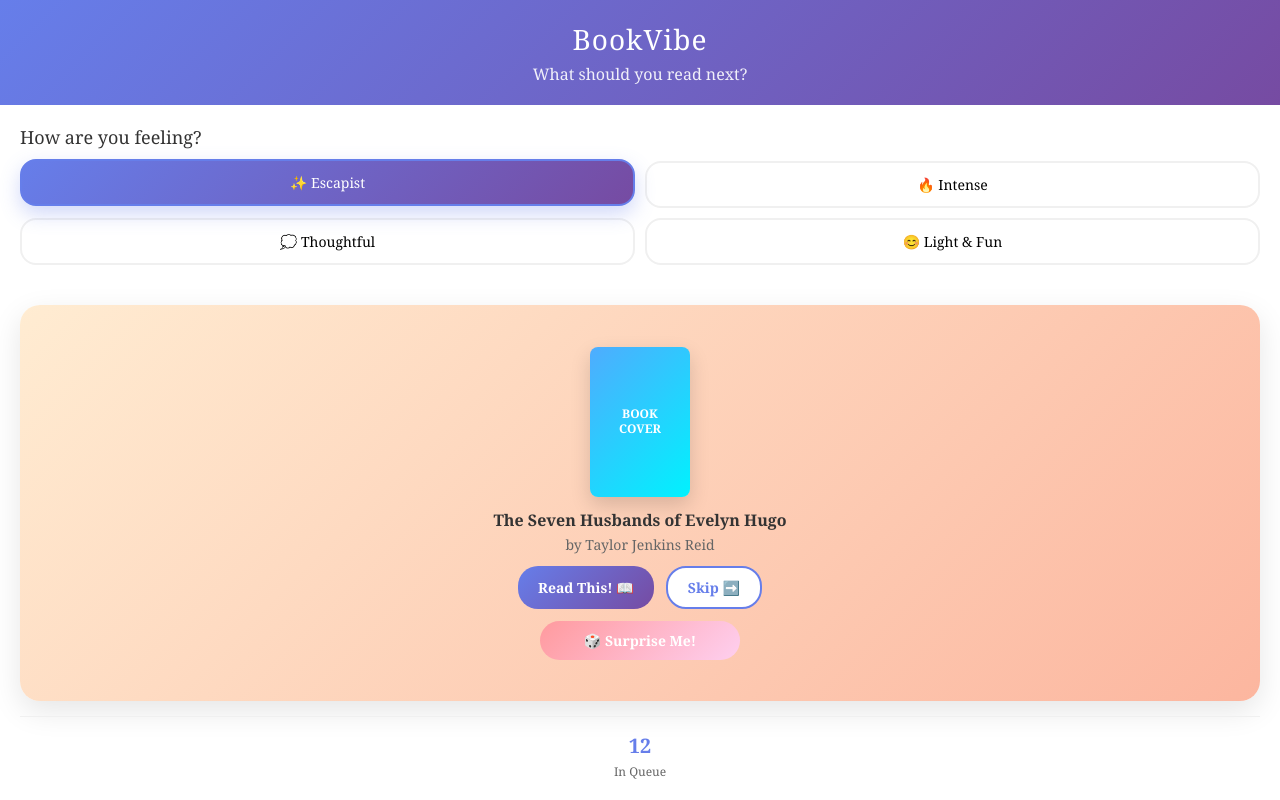
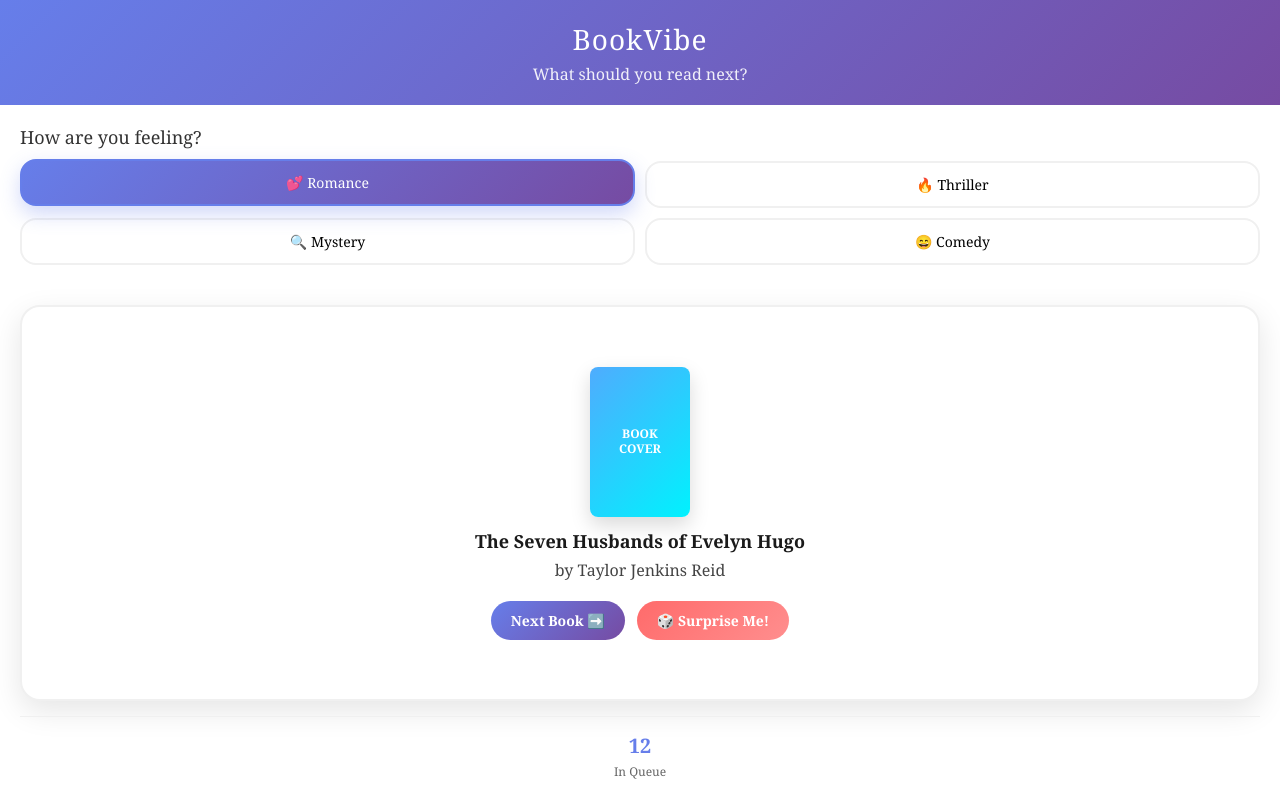
Before and after one commit to timcoe429/bookvibe, a React (Create React App) app in the folder client/: page / in a window 1280 px wide. Built offline with nearby package versions, Linux system fonts and the light colour scheme.

Commit message:
Update 10

```diff
--- a/client/src/App.css
+++ b/client/src/App.css
@@ -101,7 +101,8 @@
 }
 
 .book-card {
-  background: linear-gradient(135deg, #ffecd2 0%, #fcb69f 100%);
+  background: white;
+  border: 2px solid #f0f0f0;
   border-radius: 20px;
   padding: 20px;
   margin-bottom: 15px;
@@ -131,16 +132,16 @@
 }
 
 .book-title {
-  font-size: 16px;
+  font-size: 18px;
   font-weight: bold;
-  color: #333;
-  margin-bottom: 4px;
+  color: #1a1a1a;
+  margin-bottom: 6px;
 }
 
 .book-author {
-  color: #666;
-  font-size: 14px;
-  margin-bottom: 12px;
+  color: #444;
+  font-size: 16px;
+  margin-bottom: 20px;
 }
 
 .action-buttons {
@@ -165,29 +166,17 @@
   color: white;
 }
 
-.btn-secondary {
-  background: white;
-  color: #667eea;
-  border: 2px solid #667eea;
-}
+
 
 .btn:hover {
   transform: translateY(-2px);
   box-shadow: 0 8px 20px rgba(0,0,0,0.2);
 }
 
-.surprise-button {
-  margin-top: 12px;
-  display: flex;
-  justify-content: center;
-}
-
 .btn-surprise {
-  background: linear-gradient(135deg, #ff9a9e 0%, #fecfef 100%);
+  background: linear-gradient(135deg, #ff6b6b 0%, #ff8e8e 100%);
   color: white;
   border: none;
-  width: 100%;
-  max-width: 200px;
 }
 
 .stats {
--- a/client/src/App.jsx
+++ b/client/src/App.jsx
@@ -2,20 +2,19 @@
 import './App.css';
 
 function App() {
-  const [selectedMood, setSelectedMood] = useState('escapist');
+     const [selectedMood, setSelectedMood] = useState('romance');
   const [currentBook, setCurrentBook] = useState(null);
   const [loading, setLoading] = useState(true);
 
      const books = [
-    { title: "The Seven Husbands of Evelyn Hugo", author: "Taylor Jenkins Reid", mood: "escapist" },
-    { title: "Circe", author: "Madeline Miller", mood: "thoughtful" },
-    { title: "The Invisible Life of Addie LaRue", author: "V.E. Schwab", mood: "escapist" },
-    { title: "Klara and the Sun", author: "Kazuo Ishiguro", mood: "thoughtful" },
-    { title: "The Midnight Library", author: "Matt Haig", mood: "thoughtful" },
-    { title: "Mexican Gothic", author: "Silvia Moreno-Garcia", mood: "intense" },
-    { title: "Gone Girl", author: "Gillian Flynn", mood: "intense" },
-    { title: "Beach Read", author: "Emily Henry", mood: "light" },
-    { title: "The Thursday Murder Club", author: "Richard Osman", mood: "light" }
+     { title: "The Seven Husbands of Evelyn Hugo", author: "Taylor Jenkins Reid", mood: "romance" },
+     { title: "Beach Read", author: "Emily Henry", mood: "romance" },
+     { title: "Gone Girl", author: "Gillian Flynn", mood: "thriller" },
+     { title: "Mexican Gothic", author: "Silvia Moreno-Garcia", mood: "thriller" },
+     { title: "The Thursday Murder Club", author: "Richard Osman", mood: "mystery" },
+     { title: "The Maid", author: "Nita Prose", mood: "mystery" },
+     { title: "Lessons in Chemistry", author: "Bonnie Garmus", mood: "comedy" },
+     { title: "The Midnight Library", author: "Matt Haig", mood: "comedy" }
    ];
 
   const getBooksForMood = (mood) => {
@@ -87,28 +86,28 @@
             <h2 className="section-title">How are you feeling?</h2>
                          <div className="mood-buttons">
                <button
-                className={`mood-btn ${selectedMood === 'escapist' ? 'active' : ''}`}
-                onClick={() => handleMoodChange('escapist')}
+                 className={`mood-btn ${selectedMood === 'romance' ? 'active' : ''}`}
+                 onClick={() => handleMoodChange('romance')}
                >
-                ✨ Escapist
+                 💕 Romance
                </button>
                <button
-                className={`mood-btn ${selectedMood === 'intense' ? 'active' : ''}`}
-                onClick={() => handleMoodChange('intense')}
+                 className={`mood-btn ${selectedMood === 'thriller' ? 'active' : ''}`}
+                 onClick={() => handleMoodChange('thriller')}
                >
-                🔥 Intense
+                 🔥 Thriller
                </button>
                <button
-                className={`mood-btn ${selectedMood === 'thoughtful' ? 'active' : ''}`}
-                onClick={() => handleMoodChange('thoughtful')}
+                 className={`mood-btn ${selectedMood === 'mystery' ? 'active' : ''}`}
+                 onClick={() => handleMoodChange('mystery')}
                >
-                💭 Thoughtful
+                 🔍 Mystery
                </button>
                <button
-                className={`mood-btn ${selectedMood === 'light' ? 'active' : ''}`}
-                onClick={() => handleMoodChange('light')}
+                 className={`mood-btn ${selectedMood === 'comedy' ? 'active' : ''}`}
+                 onClick={() => handleMoodChange('comedy')}
                >
-                😊 Light & Fun
+                 😄 Comedy
                </button>
              </div>
           </div>
@@ -122,13 +121,8 @@
               <div className="book-author">by {currentBook.author}</div>
                              <div className="action-buttons">
                  <button className="btn btn-primary" onClick={nextBook}>
-                   Read This! 📖
+                   Next Book ➡️
                  </button>
-                 <button className="btn btn-secondary" onClick={nextBook}>
-                   Skip ➡️
-                 </button>
-               </div>
-               <div className="surprise-button">
                  <button className="btn btn-surprise" onClick={surprise}>
                    🎲 Surprise Me!
                  </button>
```
Lines whose indentation alone changed are shown as unchanged.
